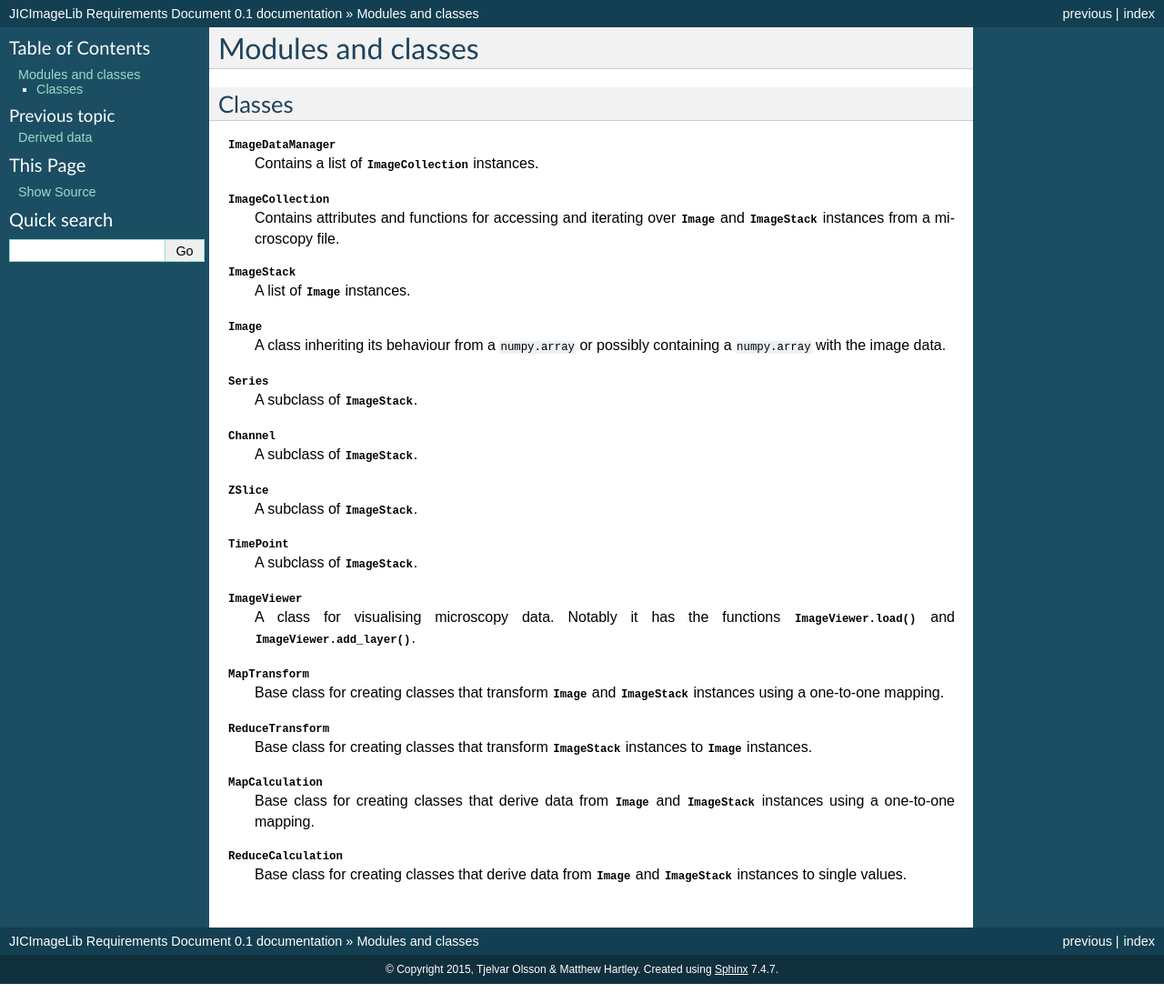
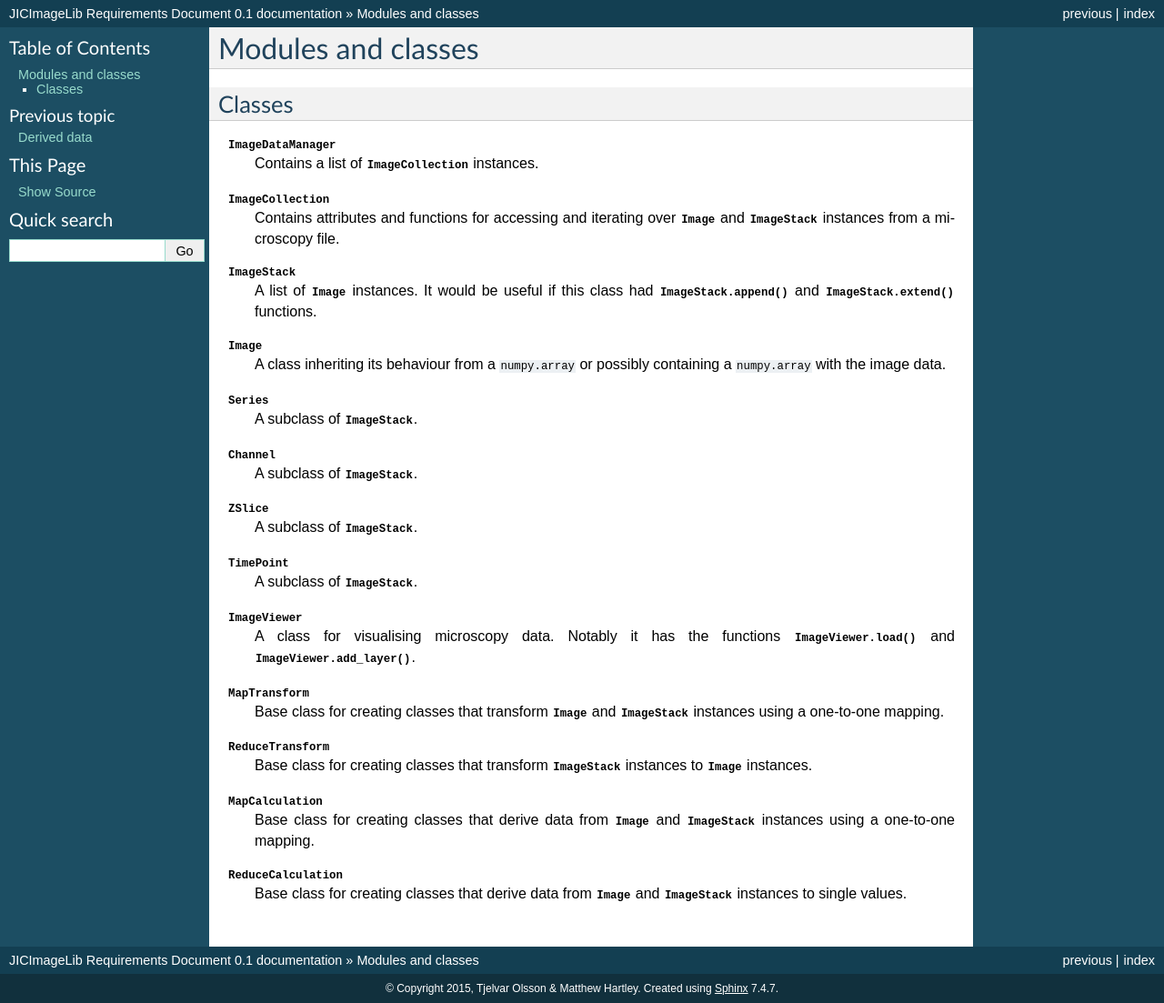
Before and after one commit to JIC-CSB/jicbioimage.core, a Sphinx documentation site: the page built from requirements/source/modules_and_classes.rst, in a window 1280 px wide. Shown: the whole page at 91% size. Built offline with Sphinx 7.4.7, drawn with Linux system fonts in a browser that asks for light colours; before the commit the page ends 1082 px from its top, so only the background shows below that.

Commit message:
Noted that append/extend functions would be desirable on stacks.

```diff
--- a/requirements/source/modules_and_classes.rst
+++ b/requirements/source/modules_and_classes.rst
@@ -12,7 +12,8 @@ Classes
   :class:`Image` and :class:`ImageStack` instances from a microscopy file.
 
 :class:`ImageStack`
-  A list of :class:`Image` instances.
+  A list of :class:`Image` instances. It would be useful if this class had
+  :func:`ImageStack.append` and :func:`ImageStack.extend` functions.
 
 :class:`Image`
   A class inheriting its behaviour from a ``numpy.array`` or possibly
```
